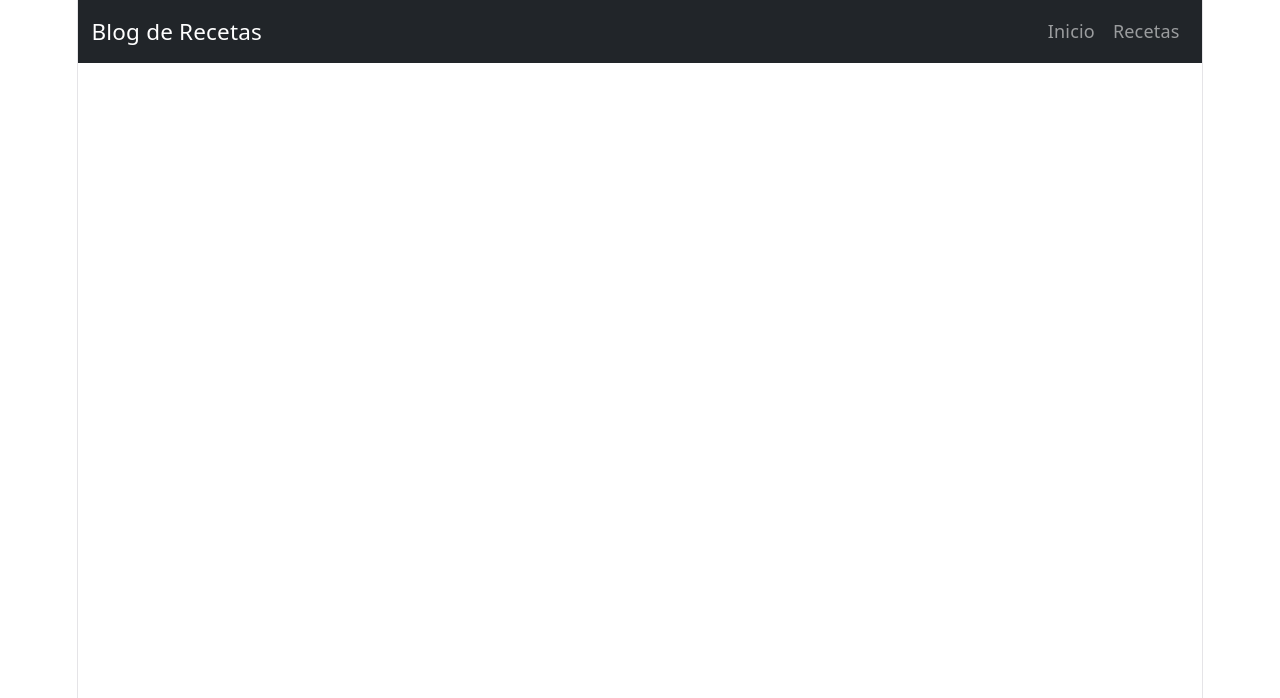
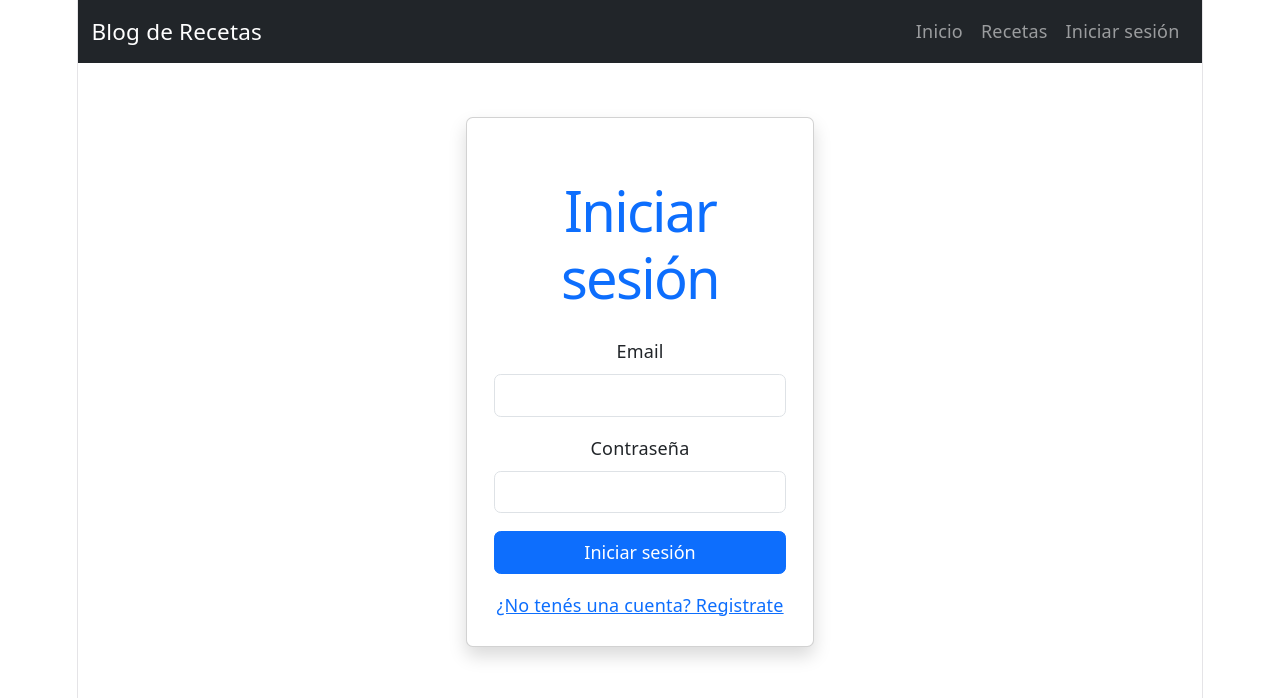
Before and after one commit to AlmarazAbel/blog-recetas-frontend, a React (Vite) app: page /login in a window 1280 px wide. Shown: the top 698 px of the page. Built offline with nearby package versions, Linux system fonts and the light colour scheme.

Commit message:
feat: implementar inicio de sesión

```diff
--- a/src/App.tsx
+++ b/src/App.tsx
@@ -3,6 +3,7 @@ import Recetas from "./pages/Recetas";
 import Home from "./pages/Home";
 import Navbar from "./components/Navbar";
 import DetalleReceta from "./pages/DetalleReceta";
+import Login from "./pages/Login";
 
 function App() {
   return (
@@ -15,7 +16,9 @@ function App() {
         <Route
           path="/recetas/:id"
           element={<DetalleReceta />}
+
         />
+        <Route path="/login" element={<Login />} />
       </Routes>
     </BrowserRouter>
   );
--- a/src/components/Navbar.tsx
+++ b/src/components/Navbar.tsx
@@ -16,6 +16,10 @@ const Navbar = () => {
           <Link className="nav-link" to="/recetas">
             Recetas
           </Link>
+
+          <Link className="nav-link" to="/login">
+            Iniciar sesión
+          </Link>
         </div>
       </div>
     </nav>
--- /dev/null
+++ b/src/pages/Login.tsx
@@ -0,0 +1,122 @@
+import type {SubmitEvent} from "react";
+import { useState } from "react";
+import { Link, useNavigate } from "react-router-dom";
+import { iniciarSesion } from "../services/usuarioService";
+
+const Login = () => {
+  const navigate = useNavigate();
+
+  const [email, setEmail] = useState("");
+  const [password, setPassword] = useState("");
+
+  const [error, setError] = useState("");
+  const [cargando, setCargando] = useState(false);
+
+  const handleSubmit = async (event: SubmitEvent<HTMLFormElement>) => {
+    event.preventDefault();
+
+    setError("");
+    setCargando(true);
+
+    try {
+      const respuesta = await iniciarSesion({
+        email,
+        password,
+      });
+
+      localStorage.setItem("token", respuesta.token);
+
+      navigate("/recetas");
+    } catch (error) {
+      if (error instanceof Error) {
+        setError(error.message);
+      } else {
+        setError("Error al iniciar sesión");
+      }
+    } finally {
+      setCargando(false);
+    }
+  };
+
+  return (
+    <main className="container py-5">
+      <div className="row justify-content-center">
+        <div className="col-md-6 col-lg-4">
+          <div className="card shadow">
+            <div className="card-body p-4">
+              <h1 className="text-center mb-4 text-primary">
+                Iniciar sesión
+              </h1>
+
+              {error && (
+                <div className="alert alert-danger">
+                  {error}
+                </div>
+              )}
+
+              <form onSubmit={handleSubmit}>
+                <div className="mb-3">
+                  <label
+                    htmlFor="email"
+                    className="form-label"
+                  >
+                    Email
+                  </label>
+
+                  <input
+                    id="email"
+                    type="email"
+                    className="form-control"
+                    value={email}
+                    onChange={(event) =>
+                      setEmail(event.target.value)
+                    }
+                    required
+                  />
+                </div>
+
+                <div className="mb-3">
+                  <label
+                    htmlFor="password"
+                    className="form-label"
+                  >
+                    Contraseña
+                  </label>
+
+                  <input
+                    id="password"
+                    type="password"
+                    className="form-control"
+                    value={password}
+                    onChange={(event) =>
+                      setPassword(event.target.value)
+                    }
+                    required
+                  />
+                </div>
+
+                <button
+                  type="submit"
+                  className="btn btn-primary w-100"
+                  disabled={cargando}
+                >
+                  {cargando
+                    ? "Iniciando sesión..."
+                    : "Iniciar sesión"}
+                </button>
+              </form>
+
+              <div className="text-center mt-3">
+                <Link to="/registro">
+                  ¿No tenés una cuenta? Registrate
+                </Link>
+              </div>
+            </div>
+          </div>
+        </div>
+      </div>
+    </main>
+  );
+};
+
+export default Login;
--- /dev/null
+++ b/src/services/usuarioService.ts
@@ -0,0 +1,23 @@
+import type { LoginData, LoginResponse } from "../types/usuario";
+
+const API_URL = "http://localhost:3000/api/usuarios";
+
+export const iniciarSesion = async (
+  datos: LoginData
+): Promise<LoginResponse> => {
+  const respuesta = await fetch(`${API_URL}/login`, {
+    method: "POST",
+    headers: {
+      "Content-Type": "application/json",
+    },
+    body: JSON.stringify(datos),
+  });
+
+  const datosRespuesta = await respuesta.json();
+
+  if (!respuesta.ok) {
+    throw new Error(datosRespuesta.mensaje || "Error al iniciar sesión");
+  }
+
+  return datosRespuesta;
+};
--- /dev/null
+++ b/src/types/usuario.ts
@@ -0,0 +1,14 @@
+export interface Usuario {
+  id: string;
+  email: string;
+}
+
+export interface LoginData {
+  email: string;
+  password: string;
+}
+
+export interface LoginResponse {
+  mensaje: string;
+  token: string;
+}
```
